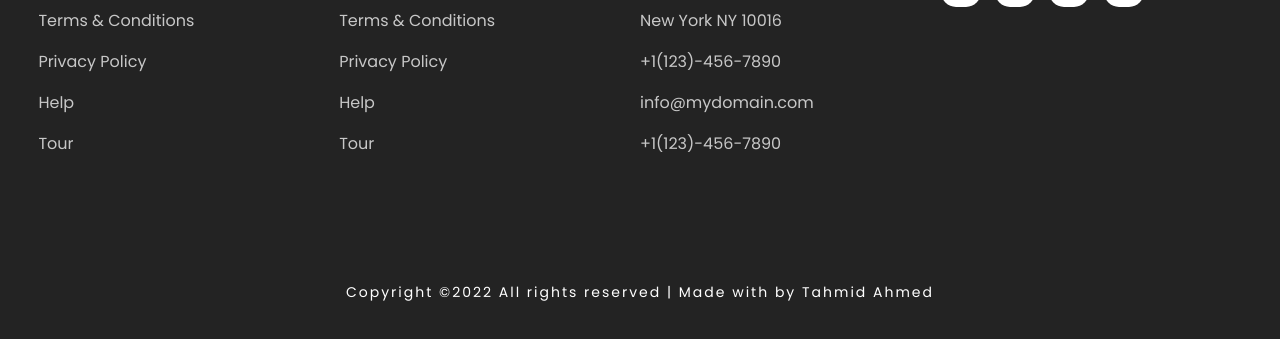
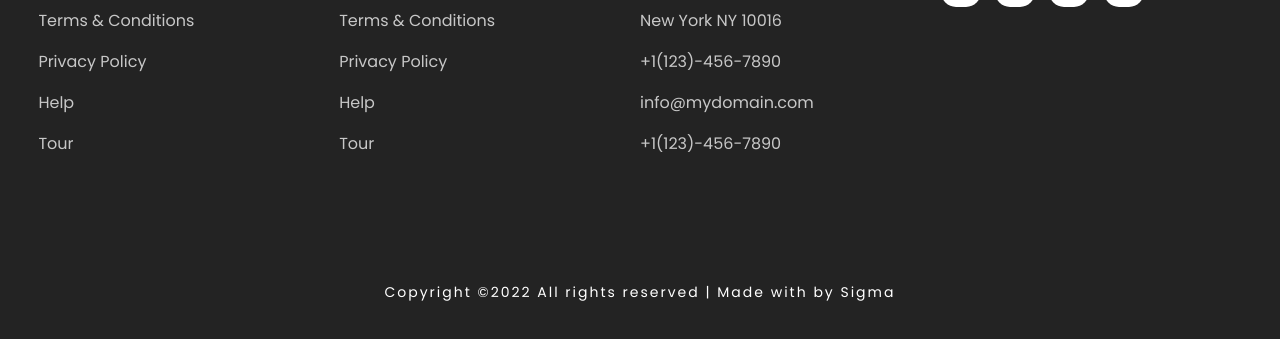
Before and after one commit to faeznz/coffeinkuy, a plain HTML site: page index.html in a window 1280 px wide. Shown: the part 4691-5030 px from the top of the page. Drawn offline with nearby package versions, Linux system fonts and the light colour scheme.

Commit message:
Update index.html

```diff
--- a/index.html
+++ b/index.html
@@ -333,7 +333,7 @@
 		</div>
 
 		<div class="end-text">
-			<p>Copyright ©2022 All rights reserved | Made with by Tahmid Ahmed</p>
+			<p>Copyright ©2022 All rights reserved | Made with by Sigma</p>
 		</div>
 	</section>
 
```
